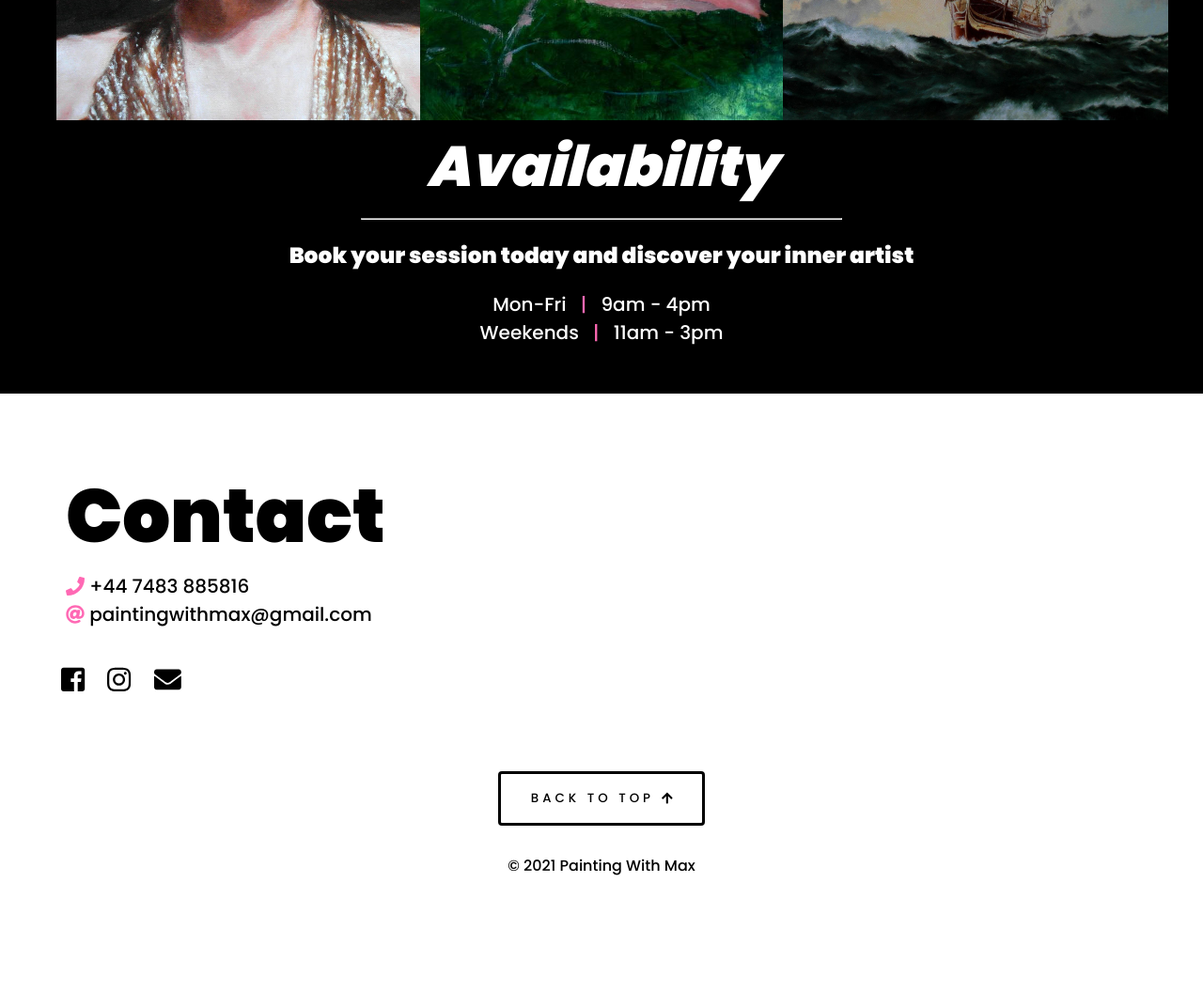
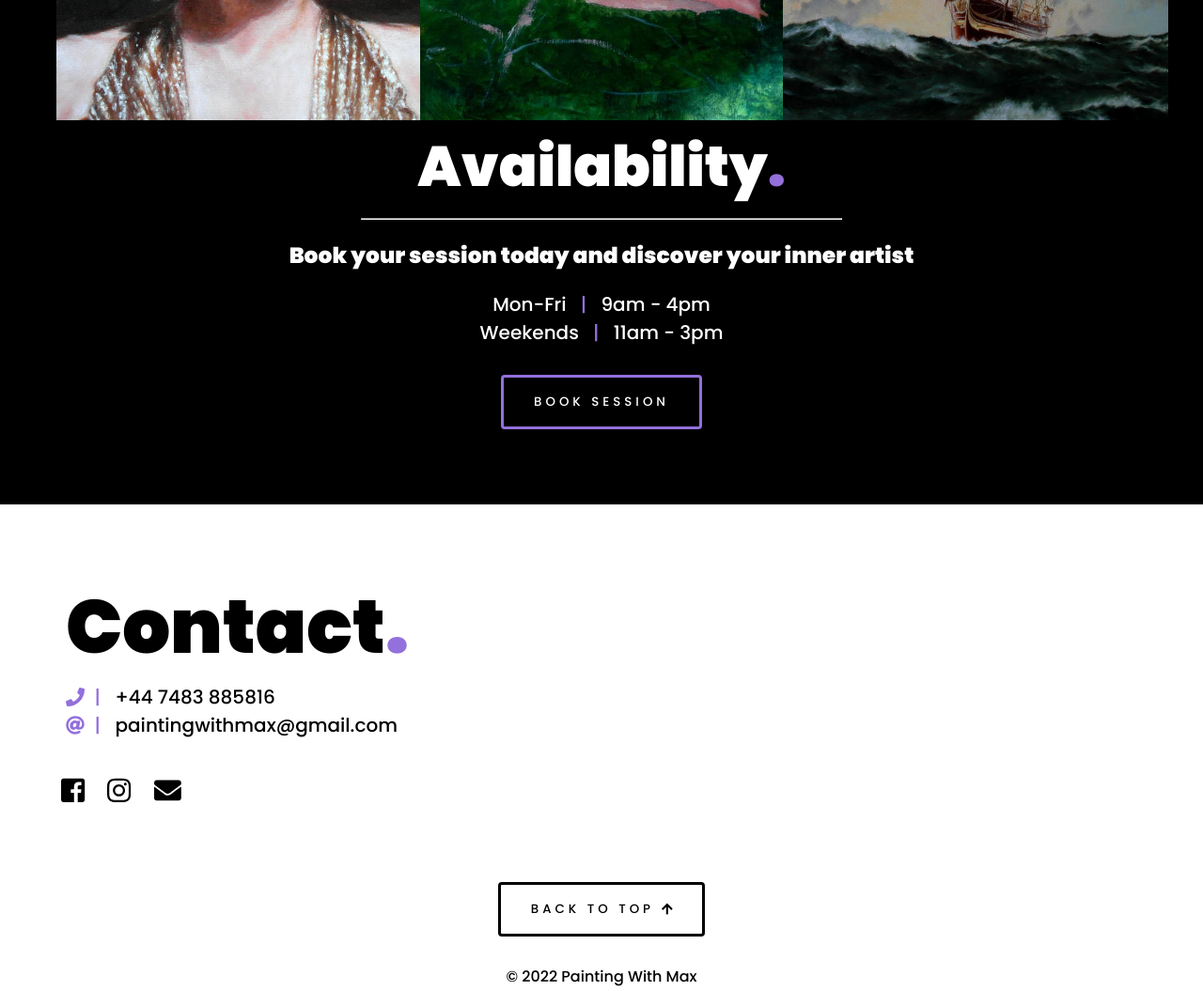
Before and after one commit to mattpt24/painting-with-max, a plain HTML site: page artwork.html in a window 1280 px wide. Shown: the part 3560-4615 px from the top of the page at 94% size. Before the commit the page ends 4499 px from the top, so only its background shows below. Drawn offline with Linux system fonts and the light colour scheme; a script that the page names is missing.

Commit message:
Sml updates fixed Artwork page footer

```diff
--- a/artwork.html
+++ b/artwork.html
@@ -147,29 +147,32 @@
 
 
     <section id="availability">
-            <h1 class="availability"><em>Availability</em></h1>
+        <h1 class="availability">Availability<span style="color: mediumpurple">.</span></h1>
             <hr style="width: 40%; margin:0 auto;">
 
          <div class="days">
              <h3 style="padding: 20px;">Book your session today and discover your inner artist</h3>
 
-                 <p>Mon-Fri  <span style="color:hotpink; margin: 10px;">|</span>   9am - 4pm</p>
-                 <p>Weekends  <span style="color:hotpink; margin: 10px;">|</span>  11am - 3pm</p>
+             <p>Mon-Fri  <span style="color: mediumpurple; margin: 10px;">|</span>   9am - 4pm</p>
+             <p>Weekends  <span style="color:mediumpurple; margin: 10px;">|</span>  11am - 3pm</p>
+
+             <button class="light-btn"><a href="#">BOOK SESSION</a></button>
+
          </div>
 
     </section>
 
     <section id="contact">
-            <h1 class="contact-title">Contact</h1>
+        <h1 class="contact-title">Contact<span style="color: mediumpurple">.</span></h1>
 
          <div class="contact-dets">
-                 <p><i style="color:hotpink" class="fas fa-phone"></i> +44 7483 885816</p>
-                 <p><i  style="color:hotpink" class="fas fa-at"></i> paintingwithmax@gmail.com</p>
+             <p><i style="color:mediumpurple" class="fas fa-phone"></i> <span style="color:mediumpurple">&nbsp;|</span>  &nbsp; +44 7483 885816</p>
+             <p><i  style="color:mediumpurple" class="fas fa-at"></i> <span style="color:mediumpurple">&nbsp;|</span> &nbsp; paintingwithmax@gmail.com</p>
 
              <div class="contact-socials">
-                    <a target="_blank" href="https://www.facebook.com/paintingwithmax/"><i class="fab fa-facebook-square fa-2x"></i></a>
-                    <a target="_blank" href="https://www.instagram.com/painting_with_max/"><i class="fab fa-instagram fa-2x"></i></a>
-                    <a target="_blank" href="mailto:paintingwithmax@gmail.com"><i class="fas fa-envelope fa-2x"></i></a>
+                <a target="_blank" href="https://www.facebook.com/paintingwithmax/"><i class="fab fa-facebook-square fa-2x icon"></i></a>
+                <a target="_blank" href="https://www.instagram.com/painting_with_max/"><i class="fab fa-instagram fa-2x icon"></i></a>
+                <a target="_blank" href="mailto:paintingwithmax@gmail.com"><i class="fas fa-envelope fa-2x icon"></i></a>
             </div>
          </div>
 
@@ -177,7 +180,7 @@
 
          <div class="ending">
          <button><a href="#landing">BACK TO TOP <i class="fas fa-arrow-up"></i></a></button>
-             <footer>© 2021 Painting With Max</footer>
+         <footer>© 2022 Painting With Max</footer>
         </div>
 
 
--- a/styles.css
+++ b/styles.css
@@ -147,7 +147,7 @@ grid-template-areas:
 }
 
 .view-more {
-    transition: all 0.5s ease;
+    transition: all 0.3s ease;
     background: linear-gradient(-45deg,#ff2d2d ,#fd8561, #e73c7e, #23a6d5, #51ff00);
 	background-size: 400% 400%;
 	animation: gradient 9s ease infinite;
@@ -170,8 +170,7 @@ grid-template-areas:
 
 .view-more:hover {
     transition: all .3s ease;
-    background: mediumpurple;
-    color: #000;
+    cursor: pointer;
 }
 
 
```
Lines whose indentation alone changed are shown as unchanged.
